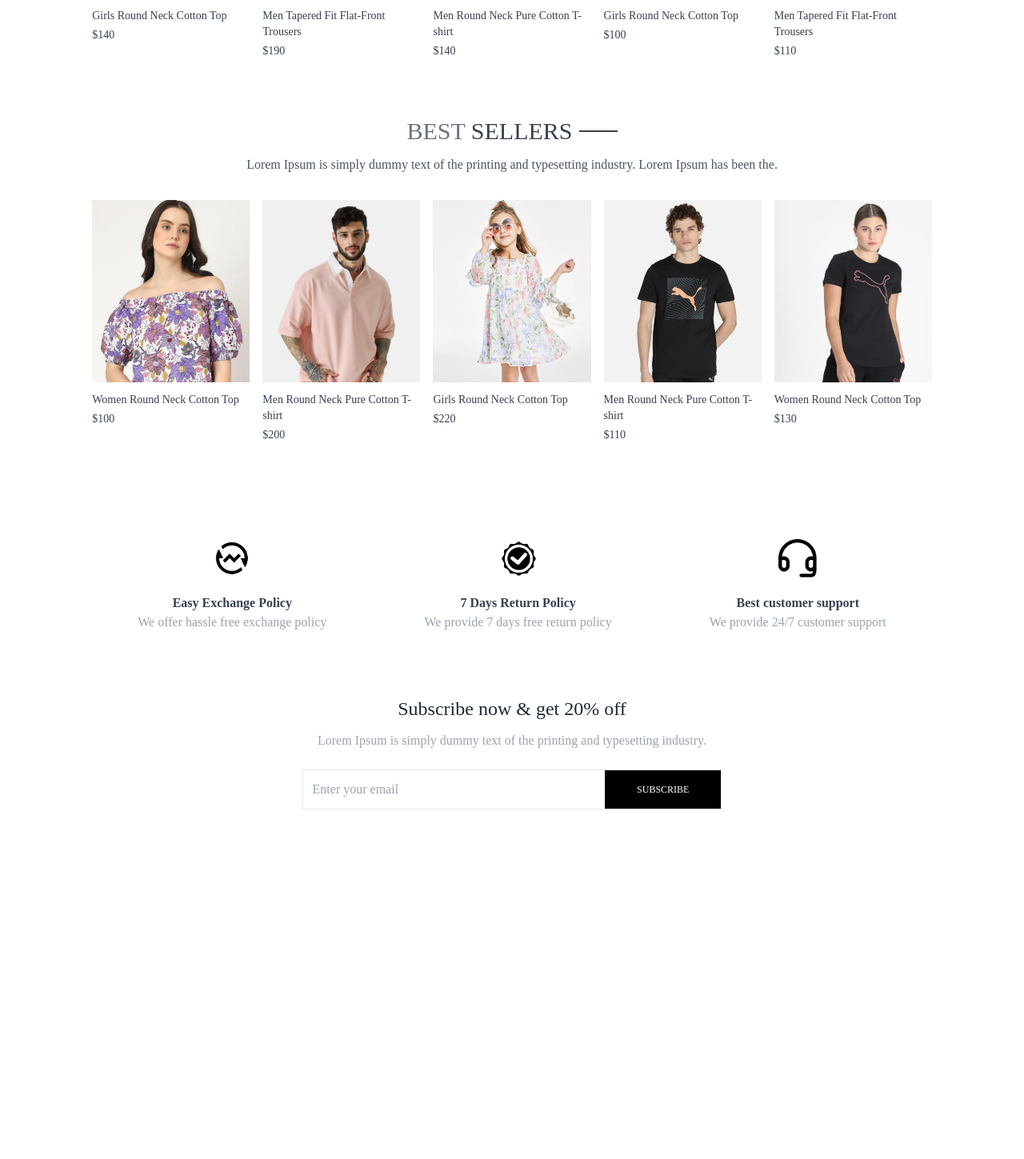
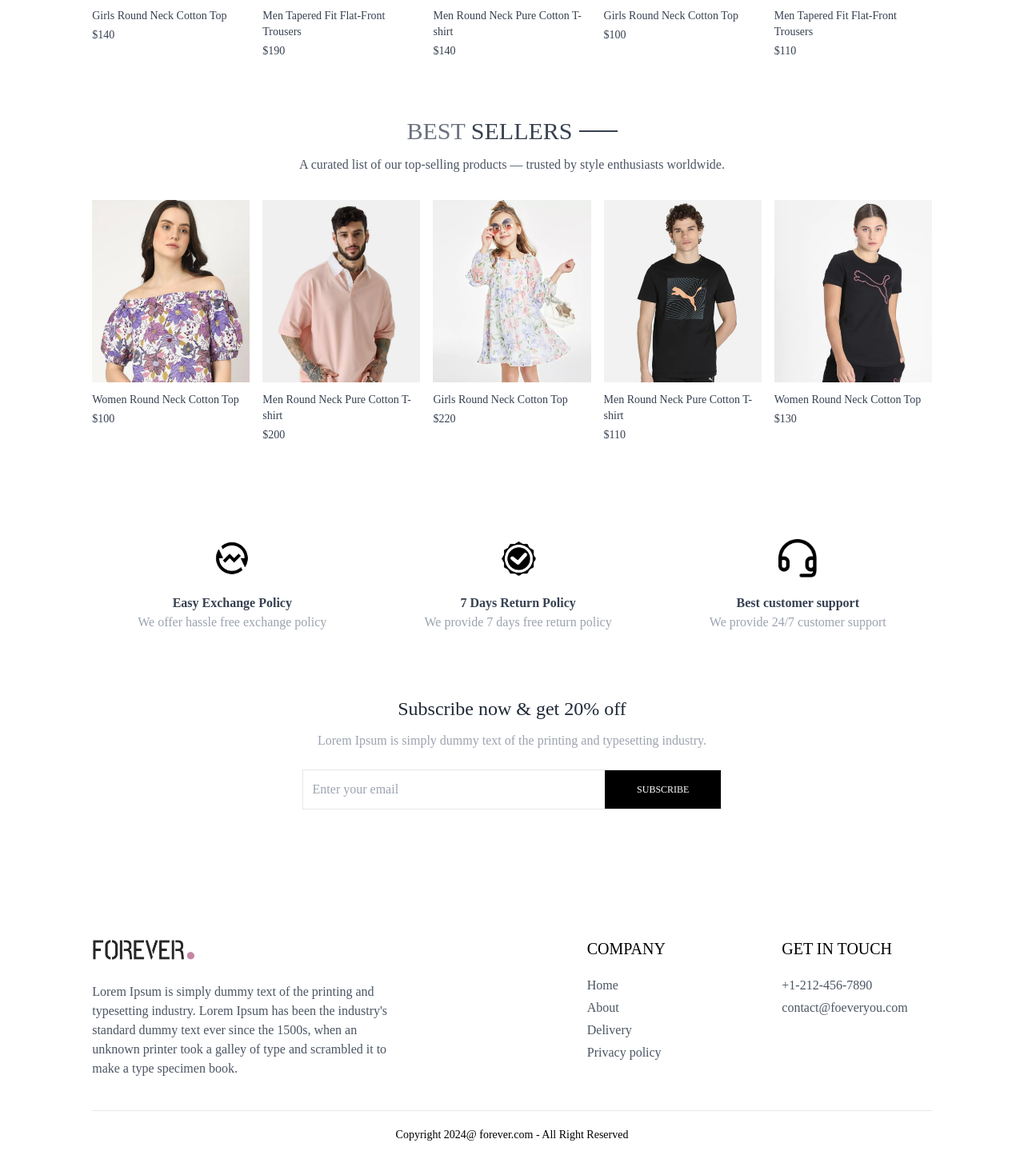
Before and after one commit to caotrinhthinh/ECOMMERCE-APP, a React app in the folder frontend/: page / in a window 1280 px wide. Shown: the part 1235-2684 px from the top of the page at 80% size. Before the commit the page ends 2271 px from the top, so only its background shows below. Built offline with nearby package versions, Linux system fonts and the light colour scheme; the HTML template or start-up script is replaced by a standard one.

Commit message:
Add Footer component

```diff
--- a/frontend/src/App.jsx
+++ b/frontend/src/App.jsx
@@ -10,6 +10,7 @@ import Login from './pages/Login'
 import PlaceOrder from './pages/PlaceOrder'
 import Orders from './pages/Orders'
 import Navbar from './components/Navbar'
+import Footer from './components/Footer'
 
 const App = () => {
   return (
@@ -27,6 +28,7 @@ const App = () => {
           <Route path='/place-order' element={<PlaceOrder />} />
           <Route path='/orders' element={<Orders />} />
         </Routes>
+        <Footer />
       </div>
     </div>
   )
--- a/frontend/src/components/BestSeller.jsx
+++ b/frontend/src/components/BestSeller.jsx
@@ -17,8 +17,8 @@ const BestSeller = () => {
       <div className="text-center py-8 text-3xl">
         <Title text1={"BEST"} text2={"SELLERS"} />
         <p className="w-3/4 m-auto text-xs sm:text-sm md:text-base text-gray-600">
-          Lorem Ipsum is simply dummy text of the printing and typesetting
-          industry. Lorem Ipsum has been the.
+          A curated list of our top-selling products — trusted by style
+          enthusiasts worldwide.
         </p>
       </div>
 
--- a/frontend/src/components/Footer.jsx
+++ b/frontend/src/components/Footer.jsx
@@ -0,0 +1,46 @@
+import React from "react";
+import { assets } from "../assets/frontend_assets/assets";
+
+const Footer = () => {
+  return (
+    <div>
+      <div className="flex flex-col sm:grid grid-cols-[3fr_1fr_1fr] gap-14 my-10 mt-40">
+        <div>
+          <img src={assets.logo} className="mb-5 w-32" alt="" />
+          <p className="w-full md:w-2/3 text-gray-600">
+            Lorem Ipsum is simply dummy text of the printing and typesetting
+            industry. Lorem Ipsum has been the industry's standard dummy text
+            ever since the 1500s, when an unknown printer took a galley of type
+            and scrambled it to make a type specimen book.
+          </p>
+        </div>
+
+        <div>
+          <p className="text-xl font-medium mb-5">COMPANY</p>
+          <ul className="flex flex-col gap-1 text-gray-600">
+            <li>Home</li>
+            <li>About</li>
+            <li>Delivery</li>
+            <li>Privacy policy</li>
+          </ul>
+        </div>
+
+        <div>
+          <p className="text-xl font-medium mb-5">GET IN TOUCH</p>
+          <uL className="flex flex-col gap-1 text-gray-600">
+            <li>+1-212-456-7890</li>
+            <li>contact@foeveryou.com</li>
+          </uL>
+        </div>
+
+      </div>
+
+      <div>
+        <hr />
+        <p className="py-5 text-sm text-center">Copyright 2024@ forever.com - All Right Reserved</p>
+      </div>
+    </div>
+  );
+};
+
+export default Footer;
--- a/frontend/src/components/LatestCollection.jsx
+++ b/frontend/src/components/LatestCollection.jsx
@@ -16,8 +16,8 @@ const LatestCollection = () => {
       <div className="text-center py-8 text-3xl">
         <Title text1={"LATEST"} text2={"COLLECTIONS"} />
         <p className="w-3/4 m-auto text-xs sm:text-sm md:text-base text-gray-600">
-          Lorem Ipsum is simply dummy text of the printing and typesetting
-          industry. Lorem Ipsum has been the.
+          Discover our latest curated styles — blending timeless elegance with
+          modern trends.
         </p>
       </div>
 
```
